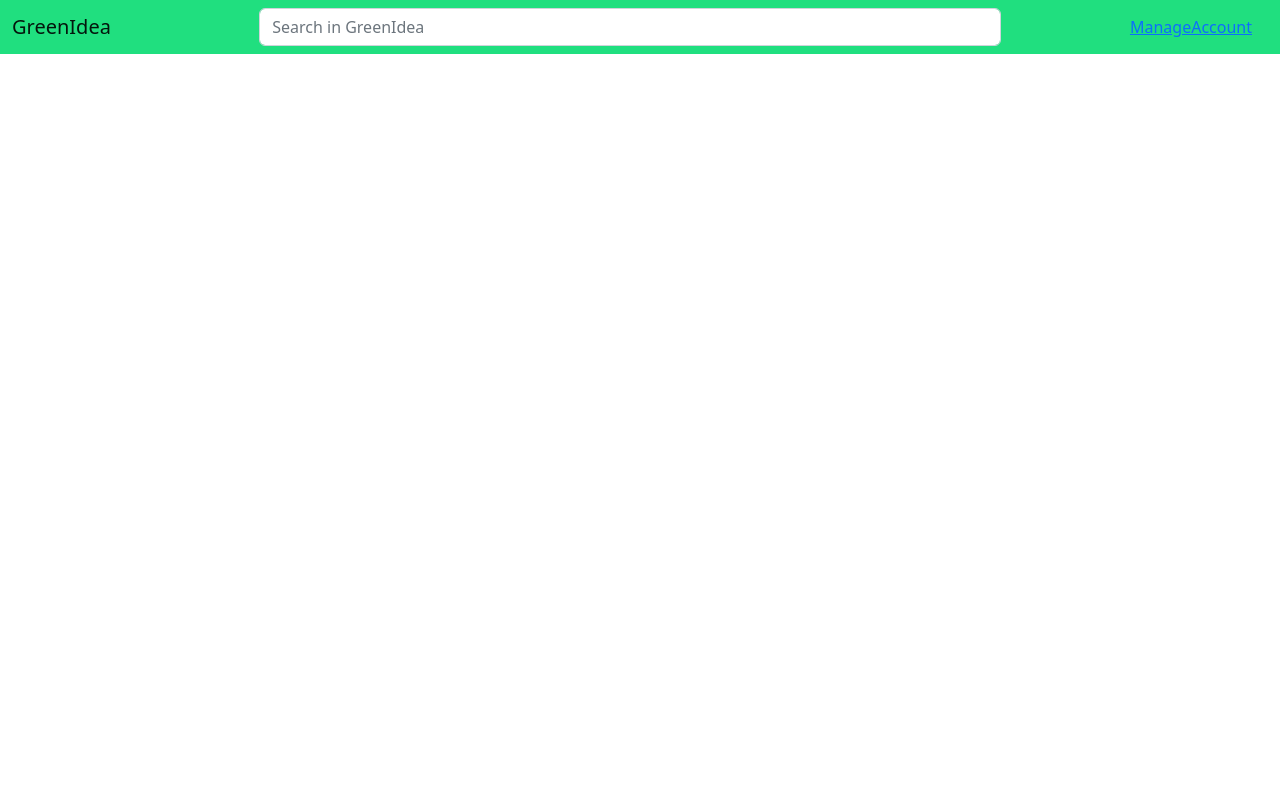
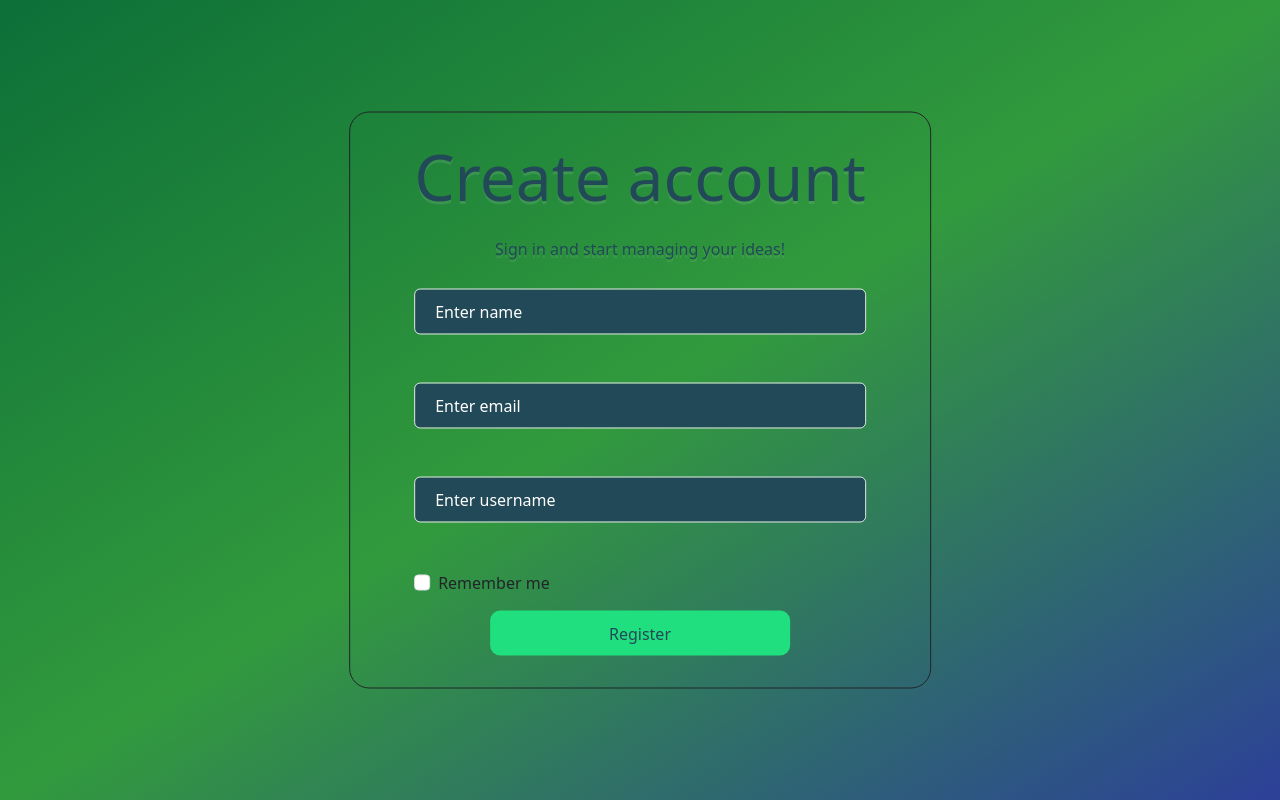
Before and after one commit to COMP1640-TCH2202/GIdea-React, a React (Create React App) app: page /create-account in a window 1280 px wide. Built offline with nearby package versions, Linux system fonts and the light colour scheme.

Commit message:
create account

```diff
--- a/package.json
+++ b/package.json
@@ -9,12 +9,12 @@
     "@testing-library/react": "^13.4.0",
     "@testing-library/user-event": "^13.5.0",
     "axios": "^1.3.4",
-    "bootstrap": "^5.2.3",
+    "bootstrap": "^5.3.0-alpha1",
     "clsx": "^1.2.1",
     "react": "^18.2.0",
     "react-bootstrap": "^2.7.2",
     "react-dom": "^18.2.0",
-    "react-icons": "^4.7.1",
+    "react-icons": "^4.8.0",
     "react-router-dom": "^6.8.1",
     "react-scripts": "5.0.1",
     "sass": "^1.58.3",
--- a/src/App.js
+++ b/src/App.js
@@ -1,16 +1,18 @@
 import './App.css';
 // import Login from './components/Login/Login';
+import { Routes, Route } from 'react-router-dom';
 import CreateAccount from './components/Admin/CreateAccount/CreateAccount';
-import { Routes, Route, Link } from 'react-router-dom';
 import ManageAccount from './components/Admin/ManageAccount/ManageAccount';
-import Navbar from './components/Navbar/Navbar';
-import { Fragment } from 'react';
+import AccountDetail from './components/Admin/AccountDetail/AccountDetail';
+import MainPage from './components/MainPage/MainPage';
 function App() {
   return (
     <>
-      <Navbar />
       <Routes>
+        <Route path='/' element={<MainPage />} />
         <Route path='/manage-account' element={<ManageAccount />} />
+        <Route path='/create-account' element={<CreateAccount/>} />
+        <Route path='/detail/:id' element={<AccountDetail/>} />
       </Routes>
     </>
   )
--- a/src/components/Admin/CreateAccount/CreateAccount.js
+++ b/src/components/Admin/CreateAccount/CreateAccount.js
@@ -1,36 +1,80 @@
-import React from 'react';
+import axios from 'axios';
+import React, { useState } from 'react';
 import 'bootstrap/dist/css/bootstrap.min.css';
 import clsx from 'clsx'
 import Form from 'react-bootstrap/Form'
 import Button from 'react-bootstrap/Button'
 import styles from "../CreateAccount/CreateAccount.module.scss"
+import { useNavigate } from 'react-router-dom';
+
+
+
 
 const CreateAccount = () => {
+
+    const [inputData, setInputData] = useState({
+        name: '',
+        email: '',
+        username: ''
+    });
+    const navigate = useNavigate();
+
+    const handleSubmit = (e) => {
+        e.preventDefault();
+        axios.post('https://jsonplaceholder.typicode.com/users', inputData)
+        .then((res) => {
+            alert("Data Posted Successfully")
+            navigate('/manage-account')
+        })
+    }
+
     return (
+
         <div className={styles.register_container}>
             <div className={styles.form_container}>
-                <Form>
+                <Form onSubmit={() => handleSubmit}>
                     <h1 className={styles.register_heading}>Create account</h1>
                     <h2 className={styles.register_subHeading}>Sign in and start managing your ideas!</h2>
+                    {/* <Form.Group className="mb-5">
+                    <Form.Select className={styles.form}>
+                        <option value="admin">Admin</option>
+                        <option value="qa">QA</option>
+                        <option value="staff">Staff</option>
+                    </Form.Select>
+                </Form.Group> */}
                     <Form.Group className="mb-5">
-                        <Form.Select className={styles.form}>
-                            <option value="admin">Admin</option>
-                            <option value="qa">QA</option>
-                            <option value="staff">Staff</option>
-                        </Form.Select>
+                        <Form.Control
+                            type="text"
+                            placeholder="Enter name"
+                            className={styles.form}
+                            name='name'
+                            required
+                            onChange={e => setInputData({...inputData, name: e.target.value})}
+                        />
                     </Form.Group>
                     <Form.Group className="mb-5">
-                        <Form.Control className={styles.form} type="text" placeholder="Department" />
+                        <Form.Control
+                            type="email"
+                            className={styles.form}
+                            placeholder="Enter email"
+                            name='email'
+                            required
+                            onChange={e => setInputData({...inputData, email: e.target.value})}
+                        />
                     </Form.Group>
                     <Form.Group className="mb-5">
-                        <Form.Control className={styles.form} type="text" placeholder="Enter account" />
+                        <Form.Control
+                            type="text"
+                            className={styles.form}
+                            placeholder="Enter username"
+                            name='email'
+                            required
+                            onChange={e => setInputData({...inputData, username: e.target.value})}
+                        />
                     </Form.Group>
-                    <Form.Group className="mb-5">
-                        <Form.Control className={styles.form} type="password" placeholder="Password" />
-                    </Form.Group>
-                    <Form.Group className="mb-5">
-                        <Form.Control className={styles.form} type="password" placeholder="Confirm password" />
-                    </Form.Group>
+                    {/* <Form.Group className="mb-5">
+                    <Form.Control className={styles.form} type="password" placeholder="Confirm password" />
+                </Form.Group> */}
 
                     <Form.Group className={clsx(styles.check_container, 'mb-3')} controlId="formBasicCheckbox">
                         <Form.Check type="checkbox" label="Remember me" />
--- a/src/components/Login/Login.js
+++ b/src/components/Login/Login.js
@@ -3,10 +3,12 @@ import clsx from 'clsx'
 import Form from 'react-bootstrap/Form'
 import Button from 'react-bootstrap/Button'
 import styles from "../Login/Login.module.scss"
+import Navbar from '../Navbar/Navbar';
 
 function Login() {
     return (
         <div className={styles.login_container}>
+            <Navbar/>
             <div className={styles.form_container}>
                 <Form>
                     <h1 className={styles.login_heading}>Log in</h1>
--- a/src/index.css
+++ b/src/index.css
@@ -6,7 +6,9 @@ body {
   -webkit-font-smoothing: antialiased;
   -moz-osx-font-smoothing: grayscale;
 }
-
+#root {
+  background-color: #e9ecef;
+}
 code {
   font-family: source-code-pro, Menlo, Monaco, Consolas, 'Courier New',
     monospace;
```
Also changed, not shown: src/components/PostIdea/PostIdea.js (deleted, +0 -10 lines), src/components/PostIdea/PostIdea.module.scss (deleted), 1 other file (tests, documents, lock files or other folders).
